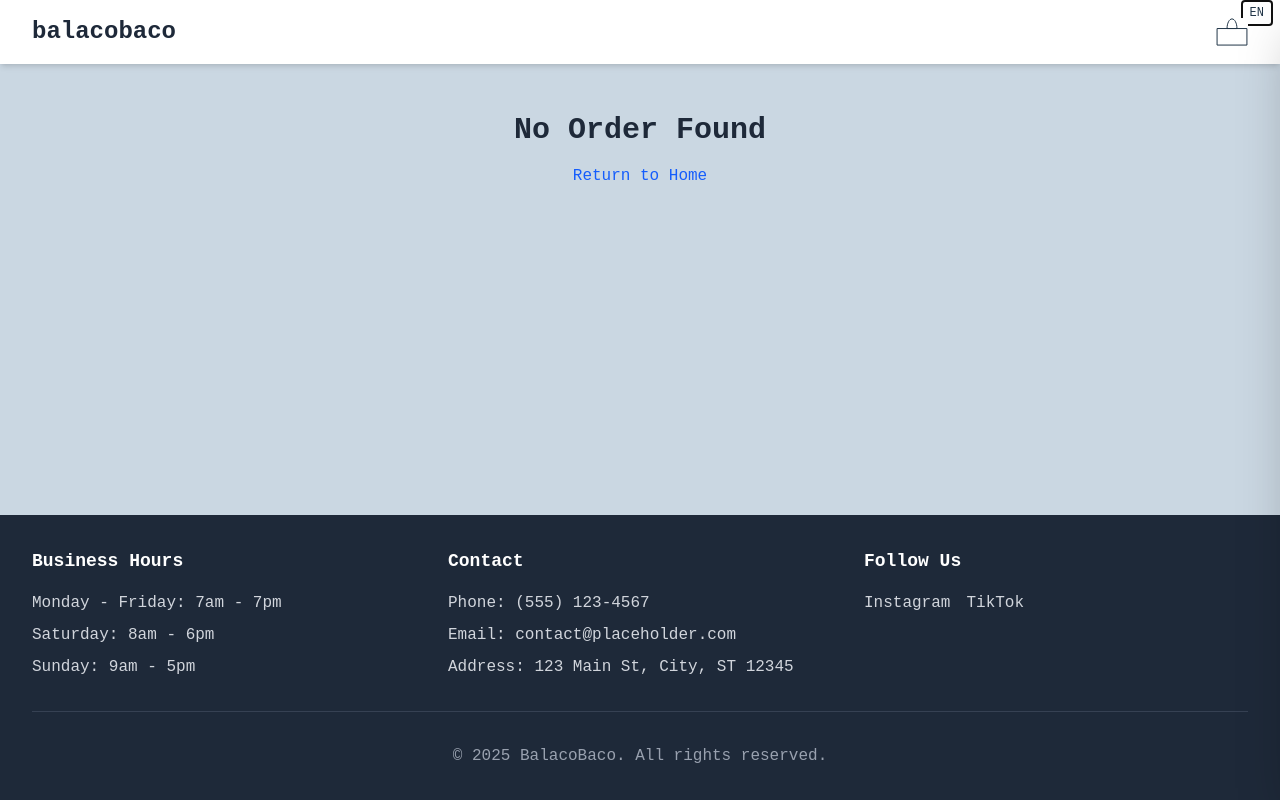
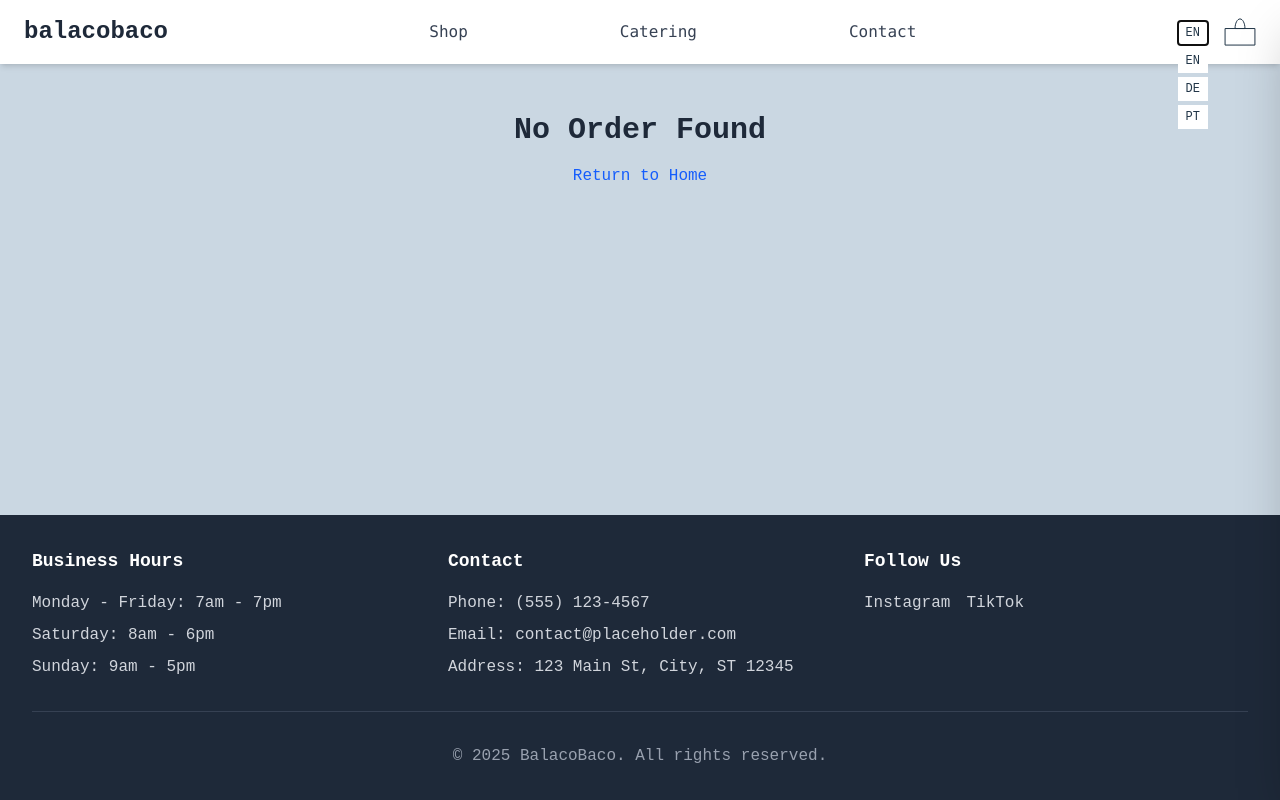
Before and after one commit to Kayo-b/blcbco, a React (Vite) app: page /confirmation in a window 1280 px wide. Both pictures are taken after a click on the button "EN". Built offline with nearby package versions, Linux system fonts and the light colour scheme.

Commit message:
fixed mobile navigation elements

```diff
--- a/src/components/Footer.jsx
+++ b/src/components/Footer.jsx
@@ -5,7 +5,7 @@ export default function Footer() {
 
   return (
     <footer className="bg-gray-800 text-white mt-auto">
-      <div className="max-w-7xl mx-auto px-4 sm:px-6 lg:px-8 py-8">
+      <div className="max-w-full mx-auto px-4 sm:px-6 lg:px-8 py-8">
         <div className="grid grid-cols-1 md:grid-cols-3 gap-8">
           {/* Business Hours */}
           <div>
--- a/src/components/LanguageSwitcher.jsx
+++ b/src/components/LanguageSwitcher.jsx
@@ -1,10 +1,13 @@
+import { useState } from 'react';
 import { useTranslation } from 'react-i18next';
 
 export default function LanguageSwitcher() {
   const { i18n } = useTranslation();
+  const [isOpen, setIsOpen] = useState(false);
 
   const changeLanguage = (lng) => {
     i18n.changeLanguage(lng);
+    setIsOpen(false); // Close menu after selection
   };
 
   const languages = [
@@ -17,12 +20,19 @@ export default function LanguageSwitcher() {
   const otherLanguages = languages.filter(lang => lang.code !== i18n.language);
 
   return (
-    <div className="absolute top-0 -right-2 group">
-      <button className="language-btn bg-white">
+    <div className="relative group">
+      {/* Current Language Button */}
+      <button
+        onClick={() => setIsOpen(!isOpen)}
+        className="language-btn bg-white"
+      >
         {currentLanguage.label}
       </button>
 
-      <div className="hidden group-hover:flex flex-col gap-1 mt-1">
+      <div className={`
+        ${isOpen ? 'flex' : 'hidden'}
+        flex-col gap-1 mt-1 absolute top-full left-0
+      `}>
         {otherLanguages.map((lang) => (
           <button
             key={lang.code}
@@ -33,6 +43,13 @@ export default function LanguageSwitcher() {
           </button>
         ))}
       </div>
+
+      {isOpen && (
+        <div
+          className="fixed inset-0 z-[-1] md:hidden"
+          onClick={() => setIsOpen(false)}
+        />
+      )}
     </div>
   );
 }
--- a/src/components/Navigation.jsx
+++ b/src/components/Navigation.jsx
@@ -9,7 +9,7 @@ export default function Navigation({ cartItemCount = 0, onCartClick, onContactCl
 
   return (
     <nav className="bg-white shadow-md">
-      <div className="max-w-7xl mx-auto px-4 sm:px-6 lg:px-8">
+      <div className="max-w-full mx-auto px-4 sm:px-6">
         <div className="flex justify-between items-center h-16">
           {/* Logo */}
           <button
@@ -49,7 +49,7 @@ export default function Navigation({ cartItemCount = 0, onCartClick, onContactCl
           </div>
 
           {/* Desktop Navigation */}
-          {/* <div style={{ display: 'flex', gap: '32px' }} onMouseEnter={onContactClose}>
+          <div className='desktop-nav' onMouseEnter={onContactClose}>
             <Link
               to="/products"
               style={{ padding: '8px 12px' }}
@@ -73,7 +73,7 @@ export default function Navigation({ cartItemCount = 0, onCartClick, onContactCl
             >
               {t('nav.contact')}
             </Link>
-          </div> */}
+          </div>
 
           {/* Language Switcher & Cart Icon */}
           <div
@@ -137,7 +137,6 @@ export default function Navigation({ cartItemCount = 0, onCartClick, onContactCl
               </Link>
             <Link
               onMouseDown={onContactClick}
-              style={{ padding: '8px 12px' }}
               className="nav-link"
             >
               {t('nav.contact')}
--- a/src/index.css
+++ b/src/index.css
@@ -60,5 +60,9 @@ body {
 }
 
 .mobile-menu {
-  @apply flex flex-col space-y-4
+  @apply flex flex-col space-y-8 h-screen
 }
+
+.desktop-nav {
+  @apply hidden md:flex md:gap-32
+}
--- a/src/pages/Checkout.jsx
+++ b/src/pages/Checkout.jsx
@@ -50,7 +50,7 @@ export default function Checkout() {
   }
 
   return (
-    <div className="max-w-6xl mx-auto px-4 sm:px-6 lg:px-8 py-8 sm:py-12">
+    <div className="max-w-full mx-auto px-4 sm:px-6 lg:px-8 py-8 sm:py-12">
       <h1 className="text-2xl sm:text-3xl font-bold text-gray-800 mb-6 sm:mb-8">{t('checkout.title')}</h1>
 
       <div className="grid grid-cols-1 lg:grid-cols-2 gap-6 sm:gap-8">
--- a/src/pages/ProductDetail.jsx
+++ b/src/pages/ProductDetail.jsx
@@ -35,7 +35,7 @@ export default function ProductDetail() {
   };
 
   return (
-    <div className="max-w-6xl mx-auto px-4 sm:px-6 lg:px-8 py-8 sm:py-12">
+    <div className="max-w-full mx-auto px-4 sm:px-6 lg:px-8 py-8 sm:py-12">
       <div className="grid grid-cols-1 md:grid-cols-2 gap-6 sm:gap-8">
         {/* Product Image */}
         <div>
--- a/src/pages/Products.jsx
+++ b/src/pages/Products.jsx
@@ -17,7 +17,7 @@ export default function Products() {
       : products.filter((p) => p.category === selectedCategory);
 
   return (
-    <div className="max-w-7xl mx-auto px-4 sm:px-6 lg:px-8 py-8 sm:py-12">
+    <div className="max-w-full mx-auto px-4 sm:px-6 lg:px-8 py-8 sm:py-12">
       {/* Page Title */}
       <h1 className="text-3xl sm:text-4xl font-bold text-gray-800 mb-6 sm:mb-8 text-center">
         {t('products.title')}
```
